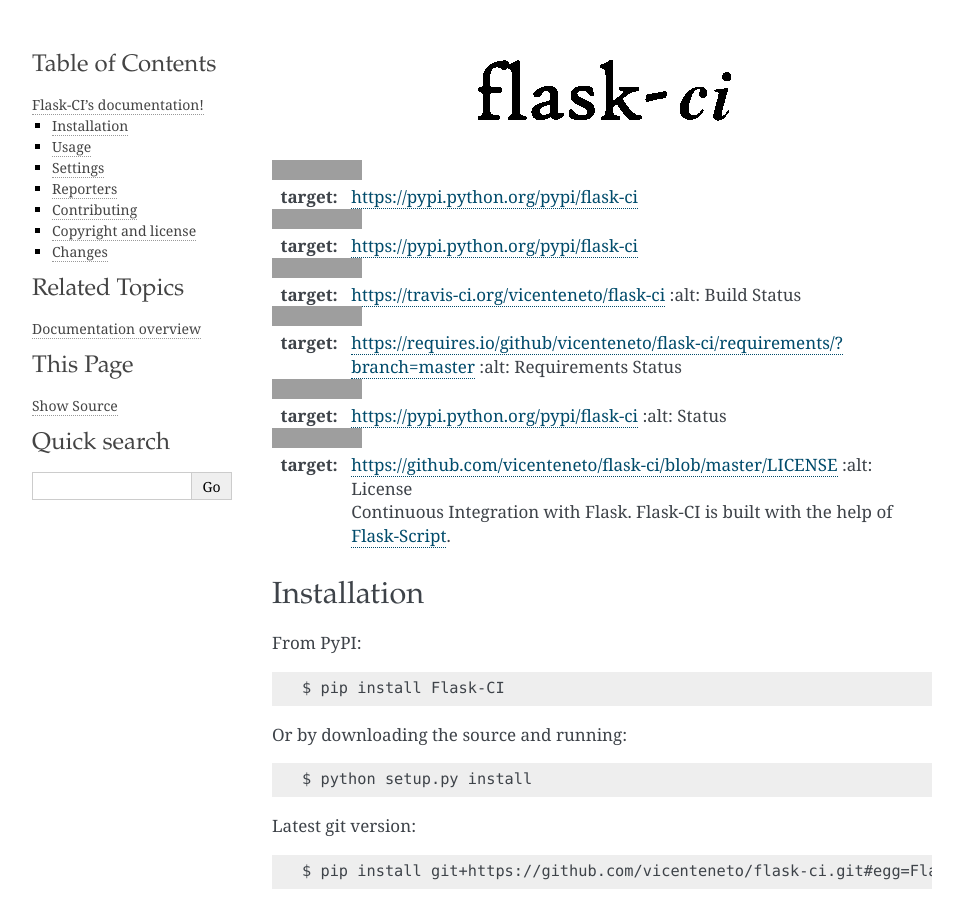
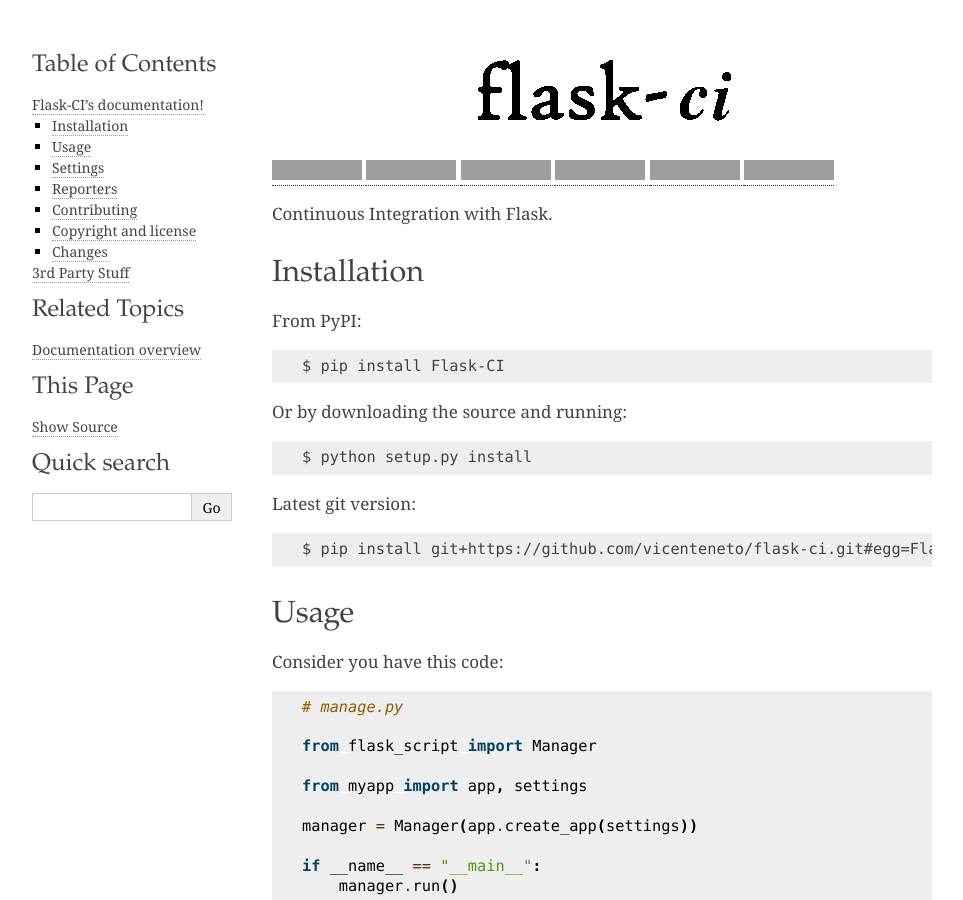
Before and after one commit to vicenteneto/flask-ci, a Sphinx documentation site: the page built from docs/index.rst, in a window 1280 px wide and 900 px high, cut to the strip 0-900 px from the top of the window. Shown: the whole strip, without its empty margins (148-1111 px from the left). Built offline with Sphinx 7.4.7, drawn with Linux system fonts in a browser that asks for light colours; some of the changed text lies outside the part shown; grey boxes are pictures that could not be loaded.

```diff
--- a/docs/index.rst
+++ b/docs/index.rst
@@ -1,29 +1,28 @@
 Flask-CI's documentation!
 =========================
 .. image:: https://img.shields.io/pypi/v/flask-ci.svg
-:target: https://pypi.python.org/pypi/flask-ci
+    :target: https://pypi.python.org/pypi/flask-ci
 
 .. image:: https://img.shields.io/pypi/dm/flask-ci.svg
-:target: https://pypi.python.org/pypi/flask-ci
+    :target: https://pypi.python.org/pypi/flask-ci
 
 .. image:: https://travis-ci.org/vicenteneto/flask-ci.svg?branch=master
-:target: https://travis-ci.org/vicenteneto/flask-ci
+    :target: https://travis-ci.org/vicenteneto/flask-ci
     :alt: Build Status
 
 .. image:: https://requires.io/github/vicenteneto/flask-ci/requirements.svg?branch=master
-:target: https://requires.io/github/vicenteneto/flask-ci/requirements/?branch=master
+    :target: https://requires.io/github/vicenteneto/flask-ci/requirements/?branch=master
     :alt: Requirements Status
 
 .. image:: http://img.shields.io/:status-beta-yellowgreen.svg
-:target: https://pypi.python.org/pypi/flask-ci
+    :target: https://pypi.python.org/pypi/flask-ci
     :alt: Status
 
 .. image:: http://img.shields.io/:license-mit-blue.svg
-:target: https://github.com/vicenteneto/flask-ci/blob/master/LICENSE
+    :target: https://github.com/vicenteneto/flask-ci/blob/master/LICENSE
     :alt: License
 
-    Continuous Integration with Flask.
-    Flask-CI is built with the help of `Flask-Script <https://flask-script.readthedocs.org/en/latest/>`_.
+Continuous Integration with Flask.
 
 Installation
 ------------
@@ -106,7 +105,7 @@ Contributing
 ------------
 Have a bug or a feature request? `Please, open a GitHub issue <https://github.com/vicenteneto/flask-ci/issues/new>`_.
 
-**Vicente Neto (creator)** - <https://github.com/vicenteneto>
+**Vicente Neto (creator)** - <https://github.com/vicenteneto><br/>
 
 **Clement** - <https://github.com/clement10601>
 
@@ -142,3 +146,8 @@ Changes
 **0.4.22 - 216-04-22**
 
 - Fixing nose tests task execution
+
+
+3rd Party Stuff
+===============
+Flask-CI is built with the help of `Flask-Script <https://flask-script.readthedocs.org/en/latest/>`_.
```
Also changed, not shown: other parts of docs/index.rst (+5 -0 lines), README.rst (+11 -6 lines), 1 other file.
